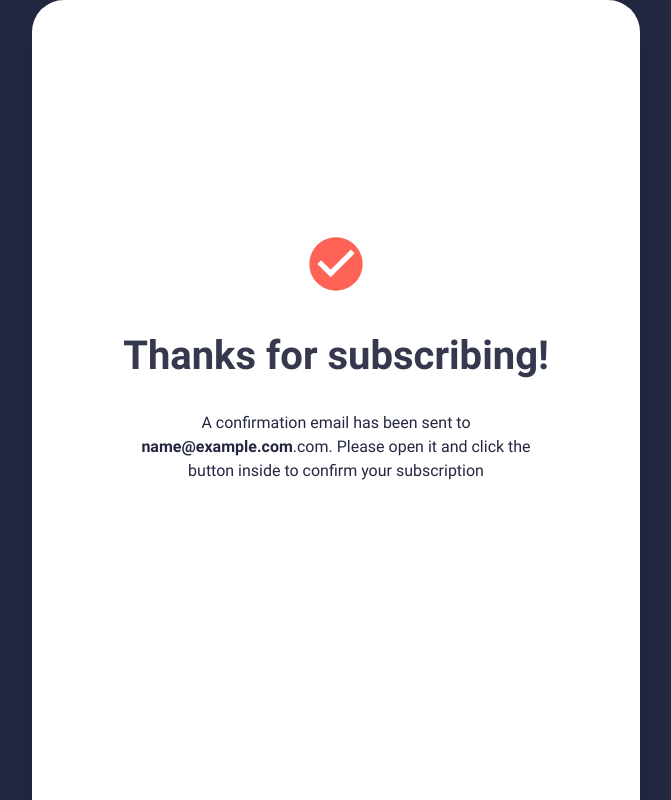
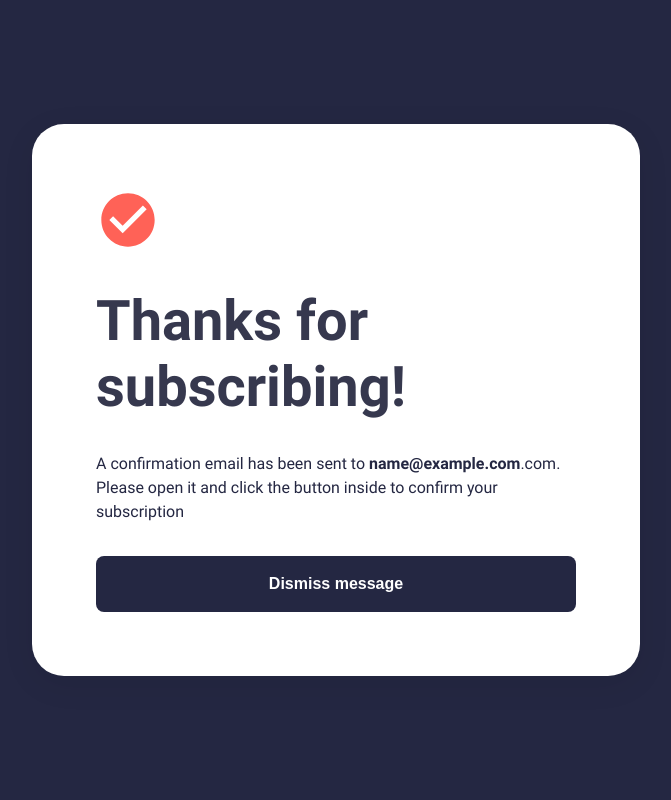
Before and after one commit to samirtamang33/news-letter, a Next.js app: page / in a window 1280 px wide. Both pictures are taken after typing "name@example.com" into the empty fields and a click on the button "Subscribe to monthly newsletter". Shown: the top 800 px of the page, without its empty margins (304-975 px from the left). Built offline with nearby package versions, Linux system fonts and the light colour scheme.

Commit message:
Subscription Sumbmit Success-complet

```diff
--- a/src/app/page.js
+++ b/src/app/page.js
@@ -105,31 +105,9 @@ export default function Home() {
             </>
           ) : (
             <div className={styles.successMessage}>
-              <MdCheckCircle
-                style={{
-                  color: "var(--color-primary-red)",
-                  fontSize: "4rem",
-                  marginBottom: "2rem",
-                }}
-              />
-              <h1
-                style={{
-                  color: "var(--color-blue-700)",
-                  fontSize: "2.5rem",
-                  marginBottom: "2rem",
-                }}
-              >
-                Thanks for subscribing!
-              </h1>
-              <p
-                style={{
-                  fontSize: "1rem",
-                  color: "var(--color-blue-800)",
-                  fontWeight: "400",
-                  lineHeight: "1.5",
-                  marginBottom: "19.93rem",
-                }}
-              >
+              <MdCheckCircle className={styles.successIcon} />
+              <h1 className={styles.successTitle}>Thanks for subscribing!</h1>
+              <p className={styles.successDescription}>
                 A confirmation email has been sent to <strong>{email}</strong>
                 .com. Please open it and click the button inside to confirm your
                 subscription
--- a/src/app/page.module.css
+++ b/src/app/page.module.css
@@ -109,7 +109,25 @@
 /* {Submit Success} */
 .successMessage {
   padding: 9.313rem 1.5rem 4.375rem 1.5rem; /* mobile: 149px 24px 70px 24px */
-  text-align: center;
+}
+.successIcon {
+  color: var(--color-primary-red);
+  width: 4rem;
+  height: 4rem;
+  margin-bottom: 2rem;
+}
+.successTitle {
+  font-size: 2rem;
+  font-weight: 700;
+  color: var(--color-blue-700);
+  margin-bottom: 2rem;
+}
+.successDescription {
+  font-size: 1rem;
+  font-weight: 400;
+  color: var(--color-blue-800);
+  line-height: 1.5;
+  margin-bottom: 19.93rem; /* 319px */
 }
 
 @media (min-width: 768px) {
@@ -157,7 +175,14 @@
     margin-bottom: 1rem;
   }
   .successMessage {
-    padding: 12rem 3rem 6rem 3rem; /* example for tablet, adjust as needed */
+    border-radius: 2.25rem;
+    padding: 1.5rem;
+  }
+  .successTitle {
+    font-size: 3.5rem;
+  }
+  .successDescription {
+    margin-bottom: 2rem;
   }
 }
 
@@ -191,7 +216,6 @@
   .content {
     order: 1;
     padding: 0;
-    /* width: 100%; */
   }
 
   .title {
@@ -216,6 +240,13 @@
     background: linear-gradient(90deg, #ff6a3a 0%, #ff527b 100%);
   }
   .successMessage {
-    padding: 14rem 6rem 8rem 6rem; /* example for desktop, adjust as needed */
+    border-radius: 2.25rem;
+    padding: 1.5rem;
+  }
+  .successTitle {
+    font-size: 3.5rem;
+  }
+  .successDescription {
+    margin-bottom: 2rem;
   }
 }
```
